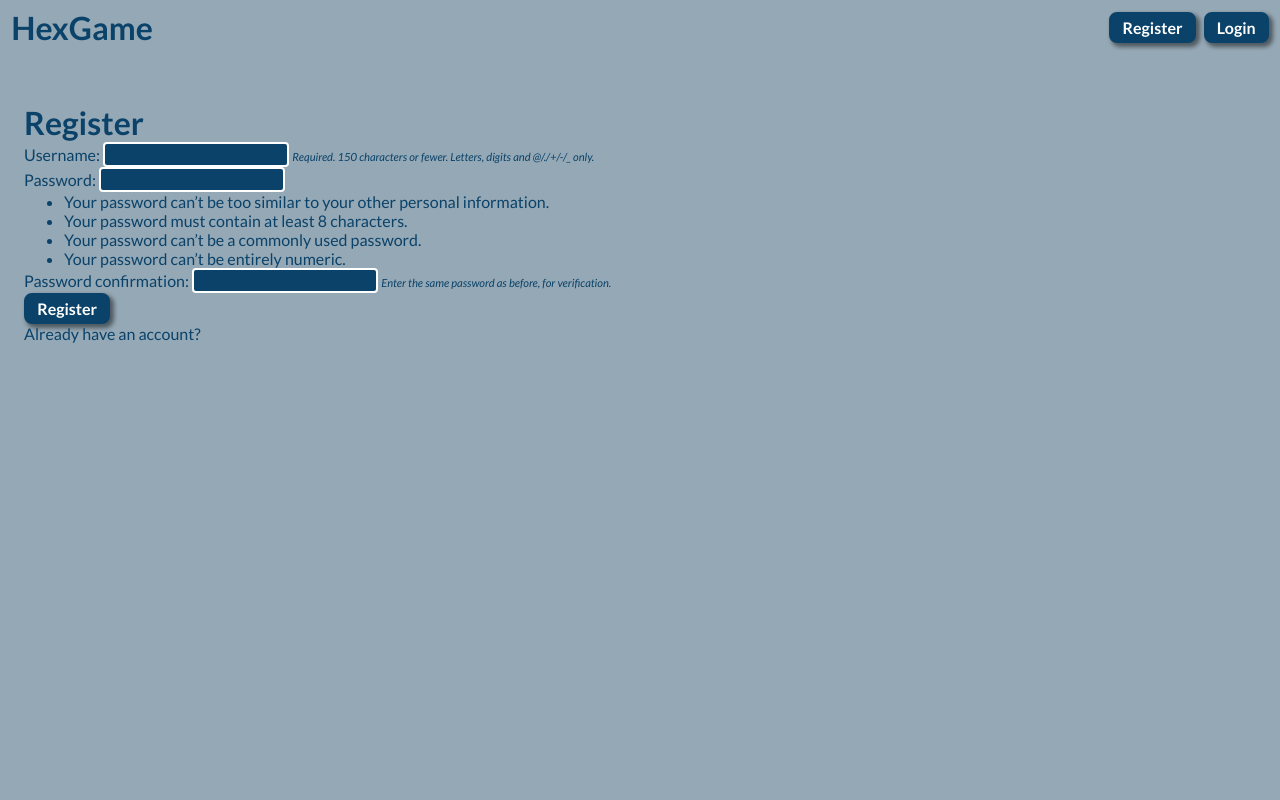
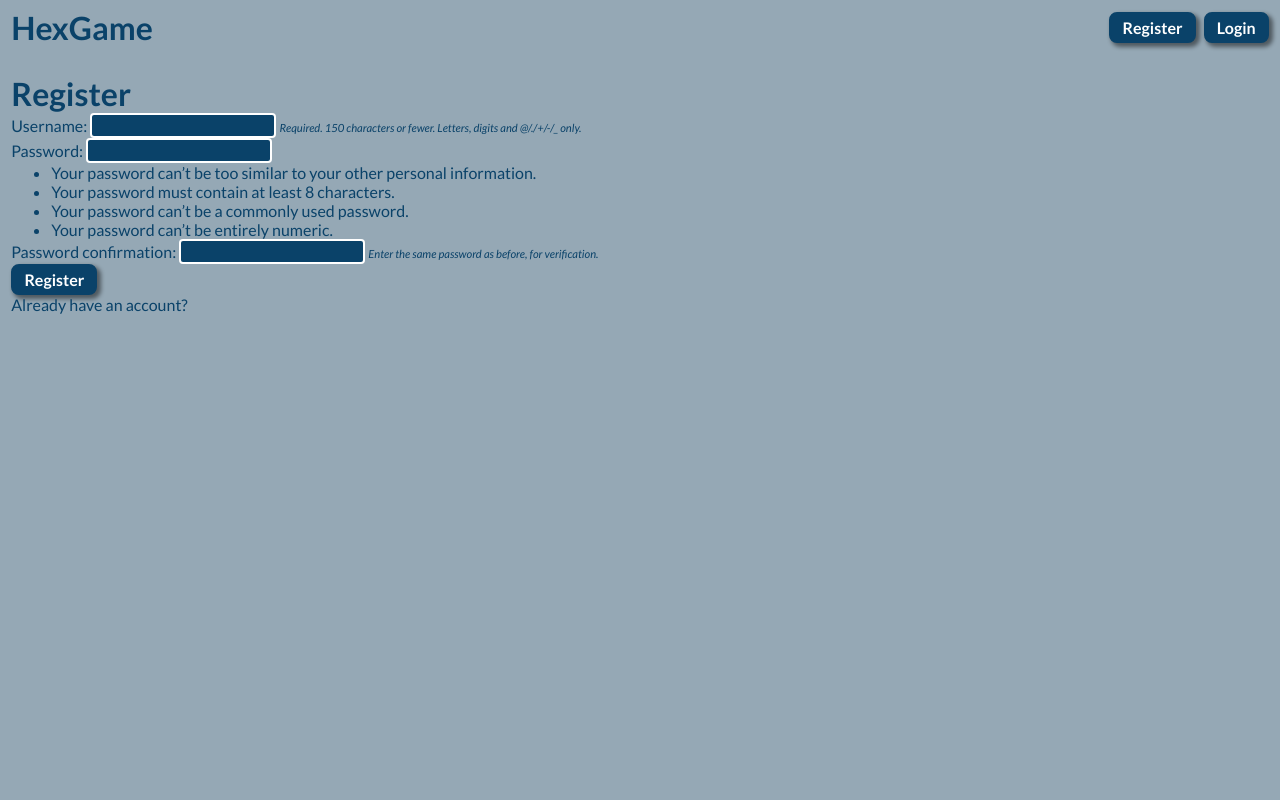
Before and after one commit to ethankremerdojc/hexgame, a Django app: page /register/ in a window 1280 px wide. Run offline with Django 5.2, Linux system fonts and the light colour scheme.

Commit message:
main.css

```diff
--- a/backend/hexgame/static/main.css
+++ b/backend/hexgame/static/main.css
@@ -11,7 +11,7 @@
   --font-size-medium: clamp(0.8rem, 3vh, 2.8rem);
   --font-size-large: clamp(1rem, 4vh, 4rem);
 
-  --header-height: calc(2*var(--font-size-large));
+  --header-height: calc(2*var(--font-size-medium));
 }
 
 * {
@@ -68,9 +68,9 @@ a {
 
 }
 .content-inner {
-  padding: var(--font-size-medium);
-  width: calc(100% - 2*var(--font-size-medium));
-  height: calc(100% - 2*var(--font-size-medium) - var(--header-height));
+  padding: var(--font-size-xsmall);
+  width: calc(100% - 2*var(--font-size-xsmall));
+  height: calc(100% - calc(2*var(--font-size-xsmall)) - var(--header-height));
 }
 
 h1 {
@@ -95,6 +95,6 @@ input:placeholder {
 @media screen and (max-width: 1200px) {
   .content {
     /* Go to 90% because of peoples url bar and stuff */
-    height: calc(93vh - 2*var(--font-size-medium) - var(--header-height));
+    height: calc(92vh);
   }
 }
```
